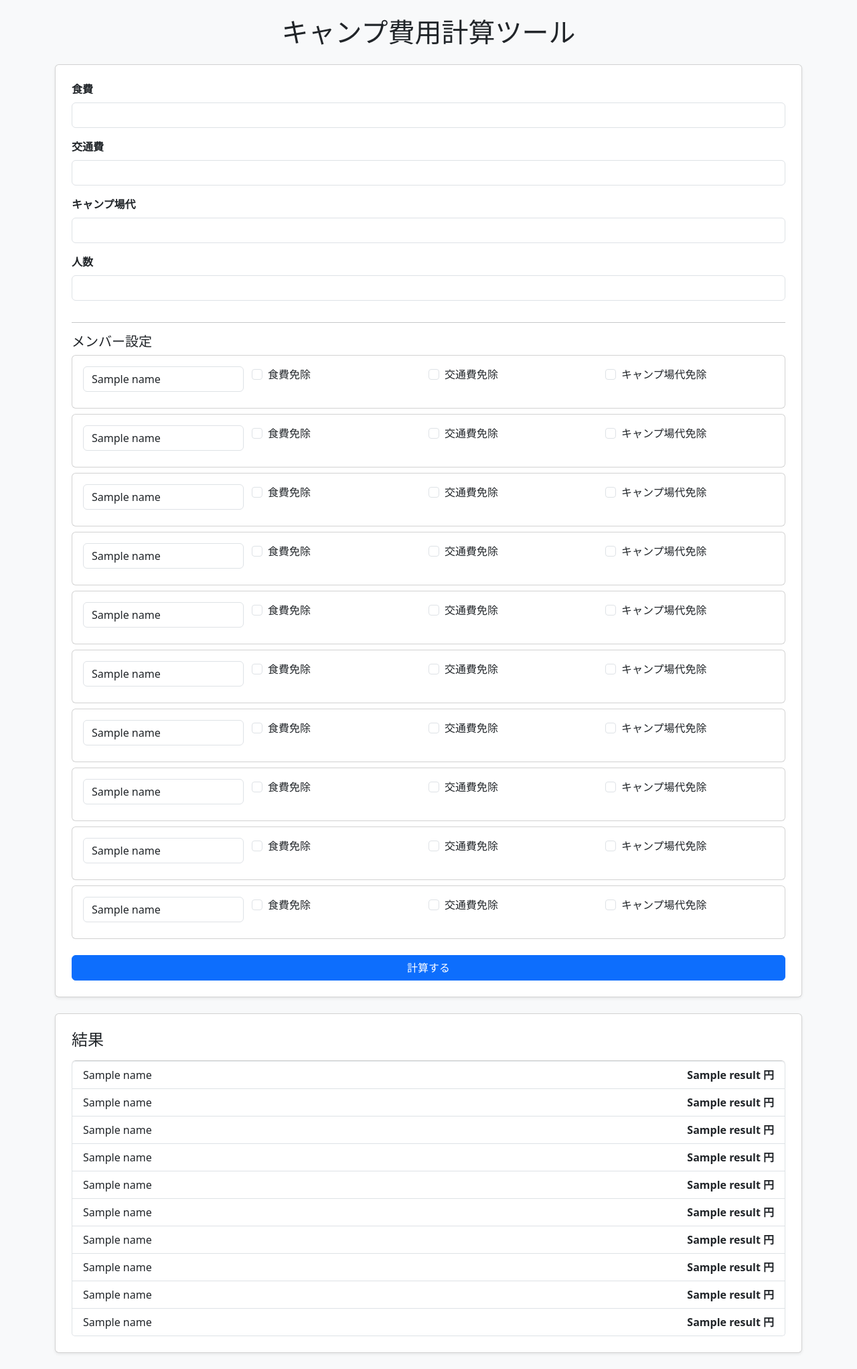
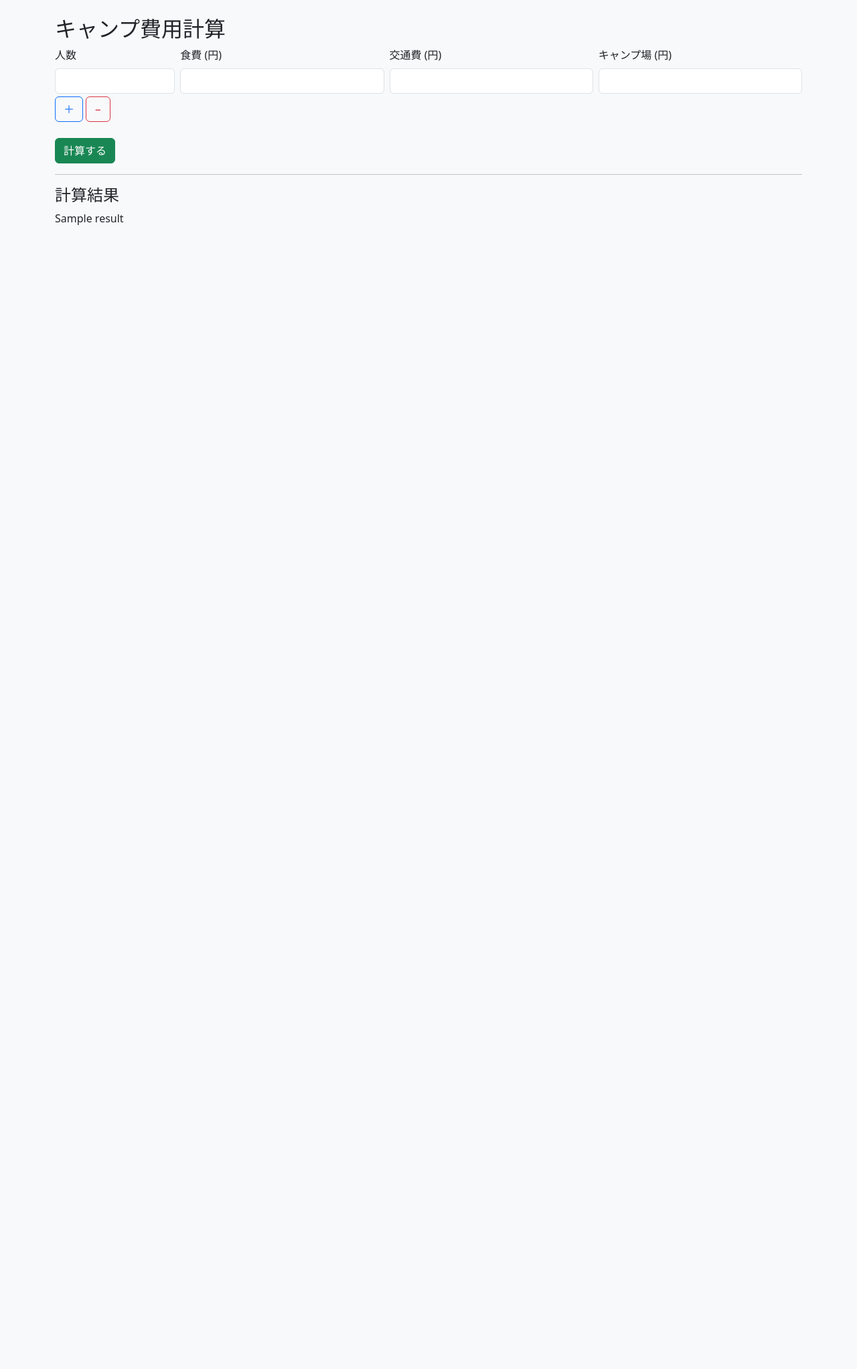
Before and after one commit to yt1092/campcostapp_flask, a Flask app: template templates/index.html in a window 1280 px wide. Shown: the whole page at 67% size. After the commit the page ends 336 px from the top, so only its background shows below. Run offline with Flask 2, Linux system fonts and the light colour scheme; the template is opened without the code that fills it: most values are stand-ins (such as "Sample title", 1, 10 or a date in 2020).

Commit message:
Update index.html

```diff
--- a/templates/index.html
+++ b/templates/index.html
@@ -1,74 +1,72 @@
 <!DOCTYPE html>
 <html lang="ja">
 <head>
-  <meta charset="UTF-8">
-  <title>キャンプ費用計算ツール</title>
-  <link href="https://cdn.jsdelivr.net/npm/bootstrap@5.3.2/dist/css/bootstrap.min.css" rel="stylesheet">
+  <meta charset="utf-8">
+  <title>キャンプ費用計算</title>
+  <link href="https://cdn.jsdelivr.net/npm/bootstrap@5.3.0/dist/css/bootstrap.min.css" rel="stylesheet">
 </head>
 <body class="bg-light">
   <div class="container py-4">
-    <h1 class="text-center mb-4">キャンプ費用計算ツール</h1>
+    <h2>キャンプ費用計算</h2>
 
-    <form method="post" class="card p-4 shadow-sm">
-      <div class="mb-3">
-        <label class="form-label fw-bold">食費</label>
-        <input type="number" name="food" class="form-control" value="{{ food }}" required>
+    {% if errors %}
+      <div class="alert alert-danger">
+        <ul>
+        {% for e in errors %}
+          <li>{{ e }}</li>
+        {% endfor %}
+        </ul>
       </div>
-      <div class="mb-3">
-        <label class="form-label fw-bold">交通費</label>
-        <input type="number" name="transport" class="form-control" value="{{ transport }}" required>
-      </div>
-      <div class="mb-3">
-        <label class="form-label fw-bold">キャンプ場代</label>
-        <input type="number" name="camp" class="form-control" value="{{ camp }}" required>
+    {% endif %}
+
+    <form method="post" action="/calculate">
+      <div class="row g-2 mb-2">
+        <div class="col-2">
+          <label class="form-label">人数</label>
+          <input id="people" name="people" type="number" class="form-control" value="{{ form_people }}" min="1" max="100">
+          <div class="d-flex mt-1">
+            <button type="button" class="btn btn-outline-primary me-1" id="add-person">＋</button>
+            <button type="button" class="btn btn-outline-danger" id="remove-person">−</button>
+          </div>
+        </div>
+        <div class="col">
+          <label class="form-label">食費 (円)</label>
+          <input name="food" type="number" class="form-control" value="{{ form_food }}">
+        </div>
+        <div class="col">
+          <label class="form-label">交通費 (円)</label>
+          <input name="transport" type="number" class="form-control" value="{{ form_transport }}">
+        </div>
+        <div class="col">
+          <label class="form-label">キャンプ場 (円)</label>
+          <input name="camp" type="number" class="form-control" value="{{ form_camp }}">
+        </div>
       </div>
 
-      <div class="mb-3">
-        <label class="form-label fw-bold">人数</label>
-        <input type="number" name="people" class="form-control" value="{{ people }}" min="1" max="10" required>
-      </div>
+      <div id="members"></div>
 
-      <hr>
-      <h5>メンバー設定</h5>
-
-      {% for i in range(people) %}
-      <div class="card mb-2 p-3">
-        <div class="row">
-          <div class="col-md-3 mb-2">
-            <input type="text" name="name_{{ i }}" class="form-control" value="{{ names[i] }}">
-          </div>
-          <div class="col-md-3 form-check">
-            <input type="checkbox" name="food_exempt_{{ i }}" class="form-check-input" id="food_ex_{{ i }}" {% if food_ex[i] %}checked{% endif %}>
-            <label for="food_ex_{{ i }}" class="form-check-label">食費免除</label>
-          </div>
-          <div class="col-md-3 form-check">
-            <input type="checkbox" name="transport_exempt_{{ i }}" class="form-check-input" id="trans_ex_{{ i }}" {% if transport_ex[i] %}checked{% endif %}>
-            <label for="trans_ex_{{ i }}" class="form-check-label">交通費免除</label>
-          </div>
-          <div class="col-md-3 form-check">
-            <input type="checkbox" name="camp_exempt_{{ i }}" class="form-check-input" id="camp_ex_{{ i }}" {% if camp_ex[i] %}checked{% endif %}>
-            <label for="camp_ex_{{ i }}" class="form-check-label">キャンプ場代免除</label>
-          </div>
-        </div>
-      </div>
-      {% endfor %}
-
-      <button type="submit" class="btn btn-primary w-100 mt-3">計算する</button>
+      <button class="btn btn-success mt-3" type="submit">計算する</button>
     </form>
 
     {% if results %}
-    <div class="card p-4 mt-4 shadow-sm">
-      <h4 class="mb-3">結果</h4>
-      <ul class="list-group">
-        {% for i in range(people) %}
-        <li class="list-group-item d-flex justify-content-between align-items-center">
-          {{ names[i] }}
-          <span class="fw-bold">{{ results[i] }} 円</span>
-        </li>
+      <hr>
+      <h4>計算結果</h4>
+      <ul class="list-unstyled">
+        {% for r in results %}
+          <li>{{ r }}</li>
         {% endfor %}
       </ul>
-    </div>
     {% endif %}
   </div>
+
+  <script src="/static/script.js"></script>
+  <script>
+  const initialPeople = {{ form_people }};
+  const initialNames = {{ form_names|tojson }};
+  const initialFoodExempt = {{ form_food_exempt|tojson }};
+  const initialTransportExempt = {{ form_transport_exempt|tojson }};
+  const initialCampExempt = {{ form_camp_exempt|tojson }};
+  initMembers(initialPeople, initialNames, initialFoodExempt, initialTransportExempt, initialCampExempt);
+  </script>
 </body>
 </html>
```
